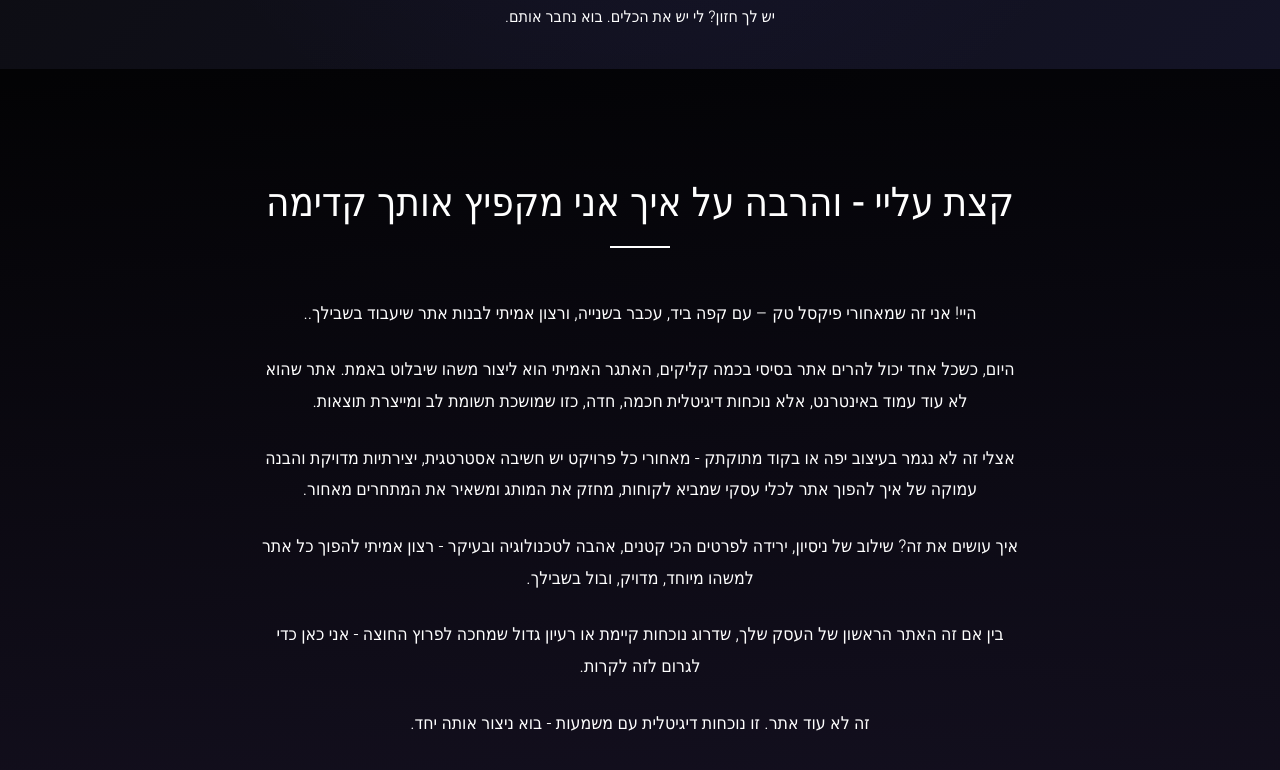
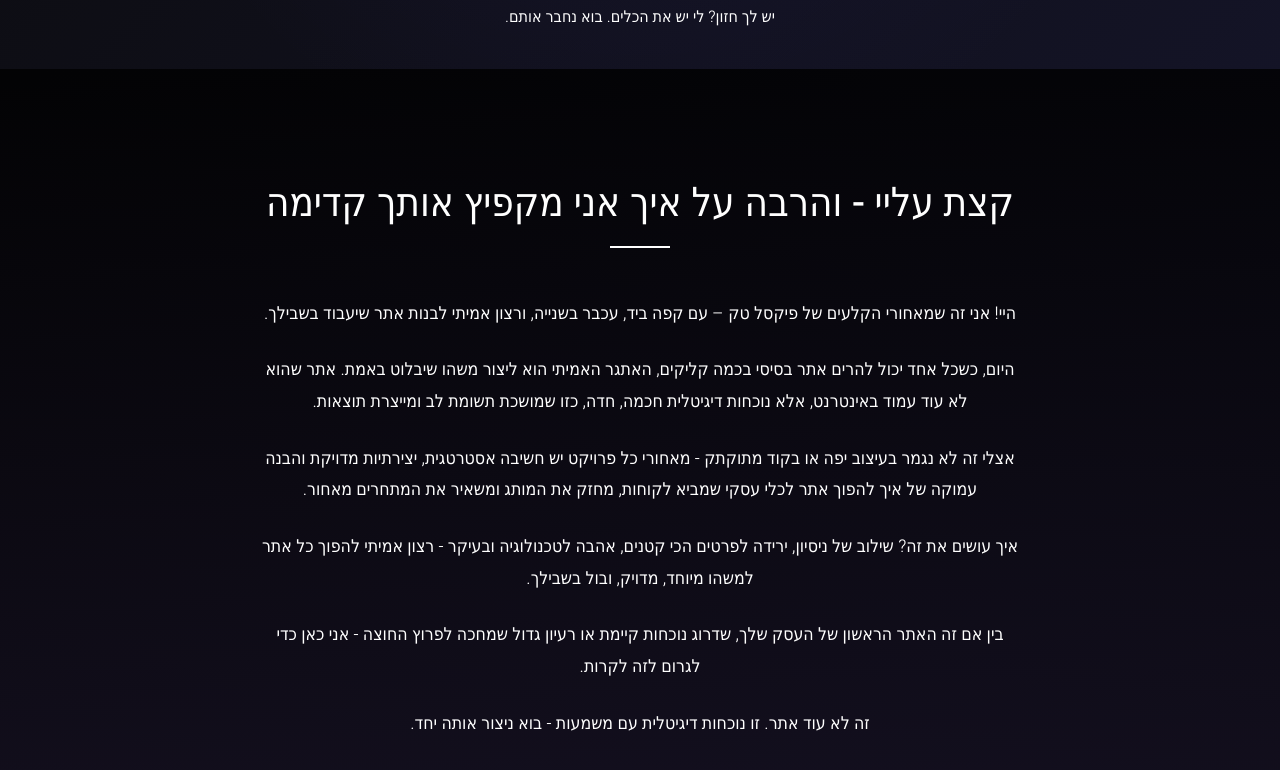
Before and after one commit to moshelavi/PIXEL-TECH, a plain HTML site: page index.html in a window 1280 px wide. Shown: the part 731-1501 px from the top of the page. Drawn offline with Linux system fonts and the light colour scheme.

Commit message:
Update index.html

```diff
--- a/index.html
+++ b/index.html
@@ -504,7 +504,7 @@
 <section id="about" style="background: linear-gradient(to bottom, rgba(0,0,0,0.8), rgba(20,15,30,0.8));">
     <h2 class="section-title text-animate">קצת עליי - והרבה על איך אני מקפיץ אותך קדימה</h2>
     <div class="content">
-        <p class="text-animate delay-1">היי! אני זה שמאחורי פיקסל טק – עם קפה ביד, עכבר בשנייה, ורצון אמיתי לבנות אתר שיעבוד בשבילך..</p>
+        <p class="text-animate delay-1">היי! אני זה שמאחורי הקלעים של פיקסל טק – עם קפה ביד, עכבר בשנייה, ורצון אמיתי לבנות אתר שיעבוד בשבילך.</p>
         <p class="text-animate delay-2">היום, כשכל אחד יכול להרים אתר בסיסי בכמה קליקים, האתגר האמיתי הוא ליצור משהו שיבלוט באמת. אתר שהוא לא עוד עמוד באינטרנט, אלא נוכחות דיגיטלית חכמה, חדה, כזו שמושכת תשומת לב ומייצרת תוצאות.</p>
         <p class="text-animate delay-3">אצלי זה לא נגמר בעיצוב יפה או בקוד מתוקתק - מאחורי כל פרויקט יש חשיבה אסטרטגית, יצירתיות מדויקת והבנה עמוקה של איך להפוך אתר לכלי עסקי שמביא לקוחות, מחזק את המותג ומשאיר את המתחרים מאחור.</p>
         <p class="text-animate delay-4">איך עושים את זה? שילוב של ניסיון, ירידה לפרטים הכי קטנים, אהבה לטכנולוגיה ובעיקר - רצון אמיתי להפוך כל אתר למשהו מיוחד, מדויק, ובול בשבילך.</p>
```
